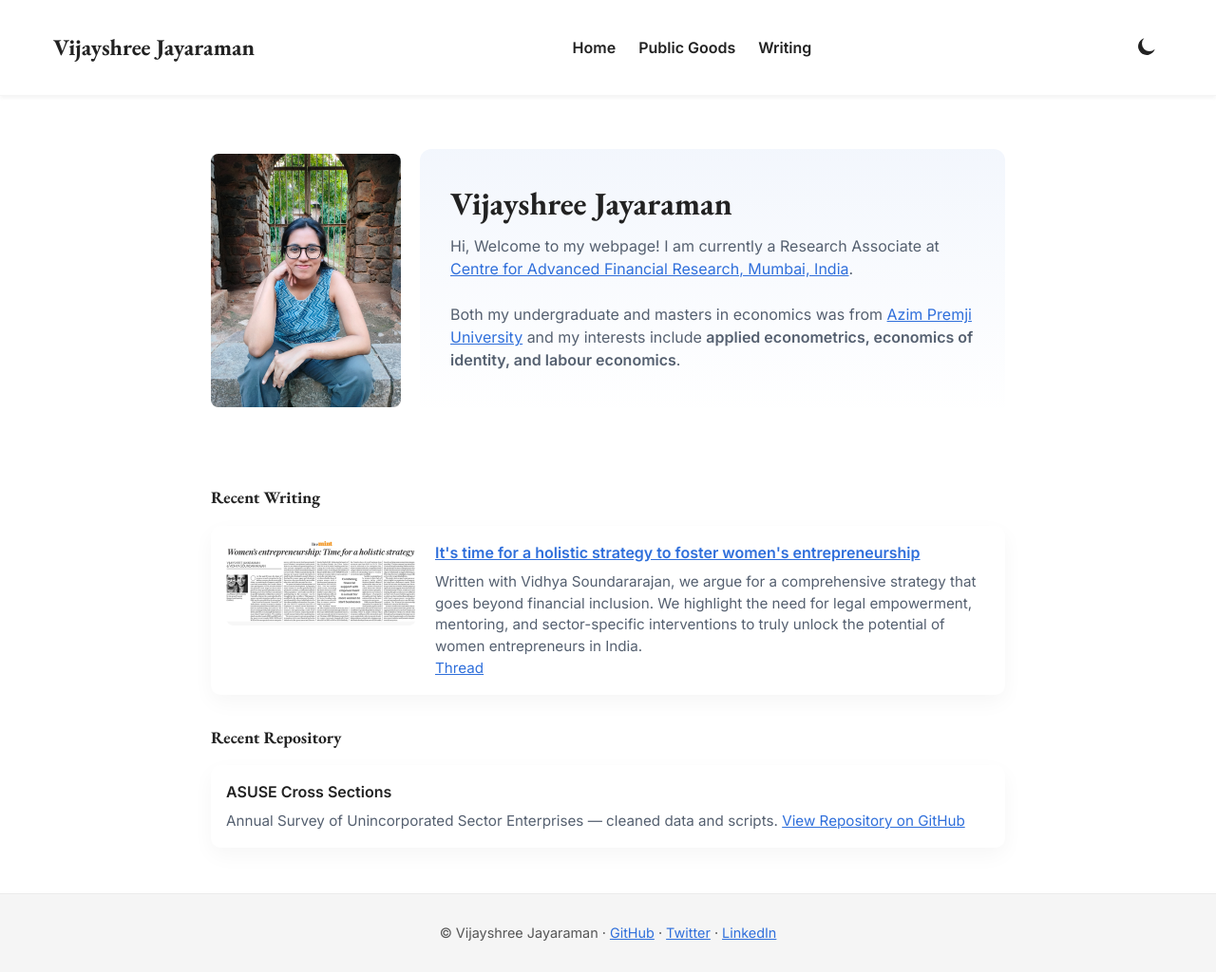
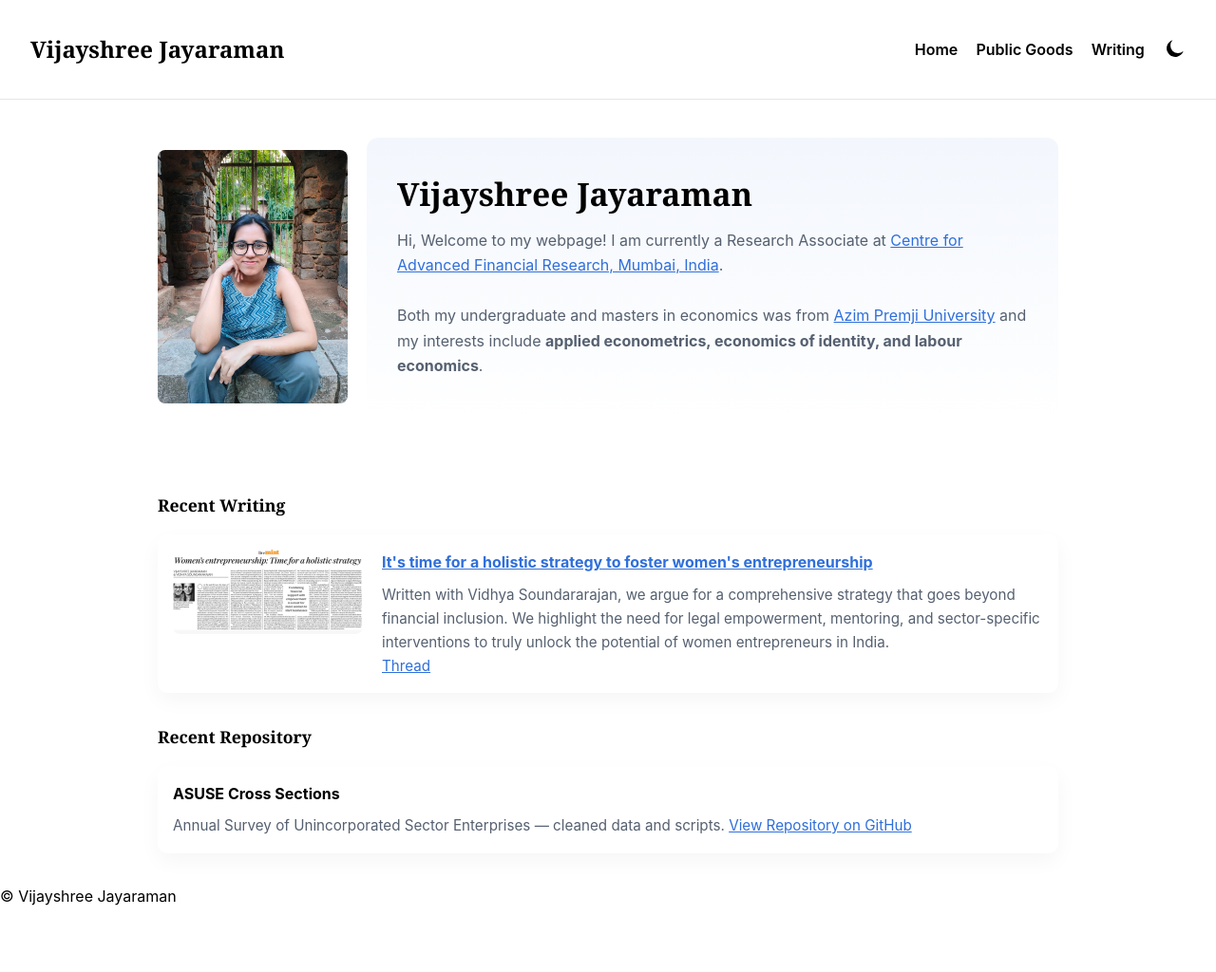
Before and after one commit to vijayshree-jayaraman/vijayshree-jayaraman.github.io, a Jekyll site: the page built from index.md, in a window 1280 px wide and 1024 px high. Shown: the whole window at 95% size. Built offline with Jekyll 4.4.1, drawn with Linux system fonts in a browser that asks for light colours.

Commit message:
Update default.html

```diff
--- a/_layouts/default.html
+++ b/_layouts/default.html
@@ -4,86 +4,51 @@
   <meta charset="utf-8" />
   <meta name="viewport" content="width=device-width, initial-scale=1" />
   <title>{% if page.title %}{{ page.title }} - {% endif %}{{ site.title }}</title>
-  <meta name="description" content="{{ page.description | default: site.description }}" />
-  <meta property="og:title" content="{{ page.title }} - {{ site.title }}" />
-  <meta property="og:description" content="{{ site.description }}" />
-  <meta name="twitter:card" content="summary_large_image" />
-  <!-- Google Fonts -->
-  <link rel="preconnect" href="https://fonts.googleapis.com" />
-  <link rel="preconnect" href="https://fonts.gstatic.com" crossorigin />
-  <link href="https://fonts.googleapis.com/css2?family=EB+Garamond:wght@400;500;700&family=Inter:wght@300;400;600&display=swap" rel="stylesheet" />
   <link rel="stylesheet" href="{{ '/assets/css/style.css' | relative_url }}" />
-  <link rel="icon" href="{{ '/assets/images/favicon.svg' | relative_url }}" type="image/svg+xml" />
-
   <style>
-    html, body {
-      overflow-x: hidden !important;
-      overflow-y: auto !important;
-      margin: 0;
-      padding: 0;
-    }
     body {
       font-family: 'Inter', sans-serif;
-      line-height: 1.5;
-      color: #222;
+      margin: 0;
       background: #fff;
+      color: #000;
     }
-    [data-theme="dark"] body {
+    body[data-theme="dark"] {
+      background: #000;
       color: #fff;
-      background: #000;
     }
 
-    /* HEADER */
     .site-header {
-      background: var(--header-bg, #fff);
-      color: var(--header-color, #222);
+      background: inherit;
       padding: 1rem;
-      position: sticky;
-      top: 0;
-      z-index: 100;
-      box-shadow: 0 2px 4px rgba(0,0,0,0.05);
+      border-bottom: 1px solid rgba(0,0,0,0.1);
     }
-    [data-theme="dark"] .site-header {
-      --header-bg: #111;
-      --header-color: #fff;
+    body[data-theme="dark"] .site-header {
+      border-bottom: 1px solid rgba(255,255,255,0.1);
     }
 
     .nav-container {
       display: flex;
       justify-content: space-between;
       align-items: center;
-      max-width: 1200px;
-      margin: 0 auto;
       flex-wrap: wrap;
-      gap: 0.5rem;
     }
 
     .brand {
-      font-weight: 700;
+      font-weight: bold;
       font-size: 1.5rem;
       text-decoration: none;
       color: inherit;
-      display: flex;
-      align-items: center;
-      gap: 0.5rem;
     }
 
     .site-nav {
       display: flex;
-      gap: 1.5rem;
-      flex-wrap: wrap;
+      align-items: center;
+      gap: 1.2rem;
     }
     .site-nav a {
       text-decoration: none;
       font-weight: 600;
-      font-size: 1rem;
       color: inherit;
-    }
-
-    .nav-actions {
-      display: flex;
-      gap: 0.5rem;
-      align-items: center;
     }
 
     .icon-btn {
@@ -93,6 +58,7 @@
       color: inherit;
       display: flex;
       align-items: center;
+      padding: 0;
     }
     .icon-btn svg {
       width: 24px;
@@ -102,141 +68,82 @@
     /* Mobile */
     @media (max-width: 820px) {
       .site-nav {
+        flex-direction: column;
         display: none;
-        flex-direction: column;
-        background: var(--header-bg, #fff);
         width: 100%;
-        margin-top: 0.5rem;
-      }
-      [data-theme="dark"] .site-nav {
-        background: #111;
+        margin-top: 1rem;
       }
       .site-nav.show {
         display: flex;
       }
-      .site-nav a {
-        padding: 0.75rem 1rem;
-        border-top: 1px solid rgba(255,255,255,0.1);
-      }
-      .nav-container {
-        flex-direction: column;
-        align-items: stretch;
-        gap: 0.5rem;
-        padding: 0.5rem 1rem;
-      }
-      .brand .mobile-theme-toggle {
+      .nav-toggle {
         display: inline-flex;
-      }
-      .nav-actions .desktop-theme-toggle {
-        display: none;
       }
     }
 
     /* Desktop */
     @media (min-width: 821px) {
-      .brand .mobile-theme-toggle {
-        display: none;
-      }
       .nav-toggle {
         display: none;
       }
-      .nav-actions .desktop-theme-toggle {
-        display: inline-flex;
-      }
-    }
-
-    .site-main {
-      max-width: 900px;
-      margin: 1rem auto;
-      padding: 0 1rem;
-    }
-
-    .site-footer {
-      background: #f5f5f5;
-      text-align: center;
-      padding: 1rem;
-      font-size: 0.9rem;
-      color: #555;
-      margin-top: 3rem;
-    }
-    [data-theme="dark"] .site-footer {
-      background: #111;
-      color: #ccc;
     }
   </style>
 </head>
 <body data-theme="light">
   <header class="site-header">
-    <div class="container nav-container">
-      <!-- Brand + mobile theme toggle -->
-      <a class="brand" href="{{ '/' | relative_url }}">
-        {{ site.title }}
-        <button id="mobile-theme-toggle" class="icon-btn mobile-theme-toggle" aria-label="Toggle dark mode">
-          <svg id="mobile-theme-icon" xmlns="http://www.w3.org/2000/svg" fill="currentColor" viewBox="0 0 24 24">
-            <path d="M21.64 13.64A9 9 0 1110.36 2.36 7 7 0 0021.64 13.64z"/>
-          </svg>
-        </button>
-      </a>
+    <div class="nav-container">
+      <a class="brand" href="{{ '/' | relative_url }}">{{ site.title }}</a>
+
+      <button id="nav-toggle" class="icon-btn nav-toggle" aria-label="Toggle menu">
+        <svg xmlns="http://www.w3.org/2000/svg" fill="currentColor" viewBox="0 0 24 24">
+          <path d="M3 6h18M3 12h18M3 18h18"/>
+        </svg>
+      </button>
 
       <nav id="site-nav" class="site-nav">
         <a href="{{ '/' | relative_url }}">Home</a>
         <a href="{{ '/public-goods/' | relative_url }}">Public Goods</a>
         <a href="{{ '/writing/' | relative_url }}">Writing</a>
-      </nav>
-
-      <!-- Desktop theme toggle + nav toggle -->
-      <div class="nav-actions">
-        <button id="desktop-theme-toggle" class="icon-btn desktop-theme-toggle" aria-label="Toggle dark mode">
-          <svg id="desktop-theme-icon" xmlns="http://www.w3.org/2000/svg" fill="currentColor" viewBox="0 0 24 24">
+        <button id="theme-toggle" class="icon-btn" aria-label="Toggle dark mode">
+          <svg id="theme-icon" xmlns="http://www.w3.org/2000/svg" fill="currentColor" viewBox="0 0 24 24">
             <path d="M21.64 13.64A9 9 0 1110.36 2.36 7 7 0 0021.64 13.64z"/>
           </svg>
         </button>
-        <button id="nav-toggle" class="icon-btn nav-toggle" aria-label="Toggle menu">
-          <svg xmlns="http://www.w3.org/2000/svg" fill="currentColor" viewBox="0 0 24 24">
-            <path d="M3 6h18M3 12h18M3 18h18"/>
-          </svg>
-        </button>
-      </div>
+      </nav>
     </div>
   </header>
 
-  <main class="site-main">
+  <main>
     {{ content }}
   </main>
 
-  <footer class="site-footer">
-    <p>
-      © {{ site.title }} ·
-      <a href="https://github.com/vijayshree-jayaraman" target="_blank">GitHub</a> ·
-      <a href="https://x.com/Vijayshreeeee" target="_blank">Twitter</a> ·
-      <a href="https://www.linkedin.com/in/jvijayshree/?originalSubdomain=in" target="_blank">LinkedIn</a>
-    </p>
+  <footer>
+    <p>© {{ site.title }}</p>
   </footer>
 
   <script>
     const navToggle = document.getElementById('nav-toggle');
     const siteNav = document.getElementById('site-nav');
+    const themeToggle = document.getElementById('theme-toggle');
+    const themeIcon = document.getElementById('theme-icon');
+
     navToggle.addEventListener('click', () => {
       siteNav.classList.toggle('show');
     });
-
-    function toggleTheme() {
-      const isDark = document.body.getAttribute('data-theme') === 'dark';
-      const newTheme = isDark ? 'light' : 'dark';
-      document.body.setAttribute('data-theme', newTheme);
-      updateThemeIcons(newTheme);
-    }
 
     function updateThemeIcons(theme) {
       const sun = '<path d="M6.76 4.84l-1.8-1.79-1.41 1.41 1.79 1.8L6.76 4.84zM1 13h3v-2H1v2zm10-9h-2v3h2V4zm9.24 2.21l-1.41-1.41-1.8 1.79 1.41 1.41 1.8-1.79zM20 11v2h3v-2h-3zm-9 9h2v-3h-2v3zm7.24-2.21l1.8 1.79 1.41-1.41-1.79-1.8-1.42 1.42zM4.22 17.66l1.8-1.79-1.41-1.41-1.8 1.79 1.41 1.41zM12 8a4 4 0 100 8 4 4 0 000-8z"/>';
       const moon = '<path d="M21.64 13.64A9 9 0 1110.36 2.36 7 7 0 0021.64 13.64z"/>';
 
-      document.getElementById('mobile-theme-icon').innerHTML = theme === 'dark' ? sun : moon;
-      document.getElementById('desktop-theme-icon').innerHTML = theme === 'dark' ? sun : moon;
+      themeIcon.innerHTML = theme === 'dark' ? sun : moon;
     }
 
-    document.getElementById('mobile-theme-toggle').addEventListener('click', toggleTheme);
-    document.getElementById('desktop-theme-toggle').addEventListener('click', toggleTheme);
+    themeToggle.addEventListener('click', () => {
+      const isDark = document.body.getAttribute('data-theme') === 'dark';
+      const newTheme = isDark ? 'light' : 'dark';
+      document.body.setAttribute('data-theme', newTheme);
+      updateThemeIcons(newTheme);
+    });
   </script>
 </body>
 </html>
```
